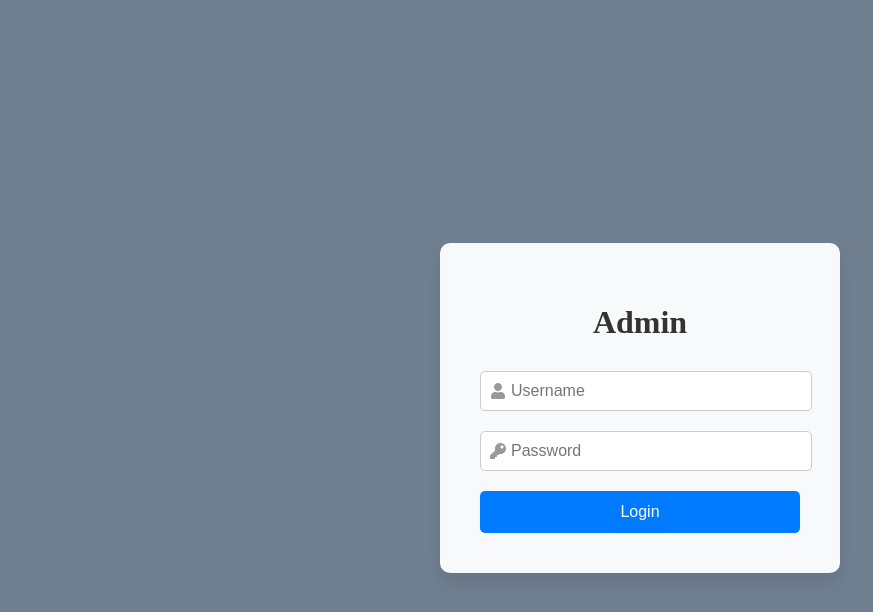
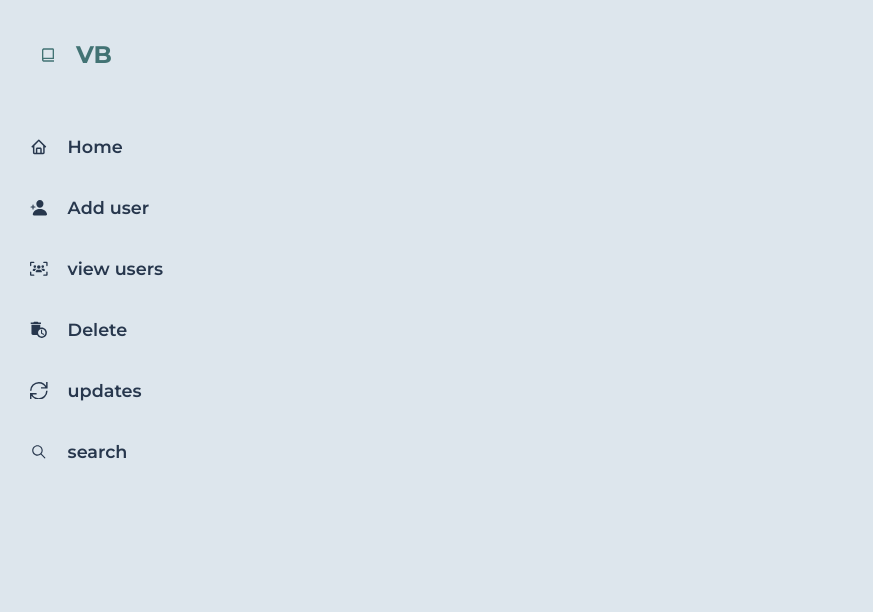
Before and after one commit to MfidiV/Admin-portal, a React (Vite) app in the folder admin-portal/: page / in a window 1280 px wide. Shown: the top 612 px of the page, without its empty margins (0-873 px from the left). Built offline with nearby package versions, Linux system fonts and the light colour scheme.

Commit message:
the dashboard created

```diff
--- a/admin-portal/src/App.jsx
+++ b/admin-portal/src/App.jsx
@@ -1,10 +1,13 @@
-import { useState } from 'react'
 import '../src/App.css'
-import Login from './Components/Login'
+// import Login from './Components/Login'
+import Dashboard from './Dashboard'
+
+
 
 function App() {
   return (
-   <Login/>
+     <Dashboard />
+
   )
 }
 
--- /dev/null
+++ b/admin-portal/src/Components/dashboardComponent/Sidebar.jsx
@@ -0,0 +1,63 @@
+import React from 'react'
+import {
+  BiHome,
+  BiBookAlt,
+
+  BiSolidReport,
+  BiTask,
+  BiHelpCircle,
+  } from "react-icons/bi";
+
+  import { MdAutoDelete} from "react-icons/md";
+  import { IoPersonAdd } from "react-icons/io5";
+  import { GrUpdate } from "react-icons/gr";
+  import { IoIosSearch } from "react-icons/io";
+  import { FaUsersViewfinder } from "react-icons/fa6";
+
+  import "../styles/dashboard.css"
+
+const sidebar = () => {
+  return (
+  <div className='menu'>
+    <div className='logo'>
+      <BiBookAlt className='logo-icon'/>
+      <h2>VB</h2>
+        </div>
+
+        <div className='menu-list'>
+          <a href="#" className='item'>
+          <BiHome className='ico'/>
+          Home
+          </a>
+
+
+          <a href="#" className='item'>
+          <IoPersonAdd className='ico'/>
+          Add user
+          </a>
+
+          <a href="#" className='item'>
+          <FaUsersViewfinder className='ico'/>
+          view users
+            </a>
+
+          <a href="#" className='item'>
+          <MdAutoDelete/>
+          Delete
+          </a>
+
+          <a href="#" className='item'>
+          <GrUpdate className='ico'/>
+            updates
+            </a>
+
+          <a href="#" className='item'>
+          <IoIosSearch className='ico'/>
+          search
+
+         </a>
+        </div>
+      </div>
+    );
+  };
+export default sidebar
--- /dev/null
+++ b/admin-portal/src/Components/styles/dashboard.css
@@ -0,0 +1,46 @@
+.menu{
+   display: flex;
+   flex-direction: column;
+   gap: 2.3rem;
+   height: 94vh;
+}
+
+
+
+.logo{
+   text-align: center;
+   padding: 20px;
+   align-items: center;
+   display: flex;
+   gap: 20px;
+   color: #427374;
+}
+
+.logo .icon{
+   font-size: 1.4rem;
+}
+
+.menu-list{
+   display: flex;
+   flex-direction: column;
+   gap: 20px;
+
+}
+
+.menu-list .item{
+   display:  flex;
+    align-items: center;
+    gap: 20px;
+    font-size: 1.1rem;
+    text-decoration: none;
+    font-weight: 600;
+    padding: 10px;
+    border-radius: 10px;
+    transition: .3s ease-in-out;
+    color: #27374d;
+}
+
+.menu-list .item:hover {
+background: #27374d;
+color: #dde6ed;
+}
--- /dev/null
+++ b/admin-portal/src/Dashboard.jsx
@@ -0,0 +1,9 @@
+ import React from 'react'
+ import Sidebar from './Components/dashboardComponent/Sidebar'
+ const Dashboard = () => {
+   return (
+     <Sidebar/>
+   )
+ }
+
+ export default Dashboard
--- a/admin-portal/src/index.css
+++ b/admin-portal/src/index.css
@@ -0,0 +1,12 @@
+@import url("https://fonts.googleapis.com/css2?family=Montserrat:ital,wght@0,100..900;1,100..900&family=Poppins:ital,wght@0,100;0,200;0,300;0,400;0,500;0,600;0,700;0,800;0,900;1,100;1,200;1,300;1,400;1,500;1,600;1,700;1,800;1,900&display=swap" );
+
+*{
+   margin: 0;
+   padding: 0;
+   font-family: 'Montserrat', sans-serif;
+}
+
+body{
+   background: #dde6ed;
+   padding: 20px;
+}
```
Also changed, not shown: 1 other file (tests, documents, lock files or other folders).
